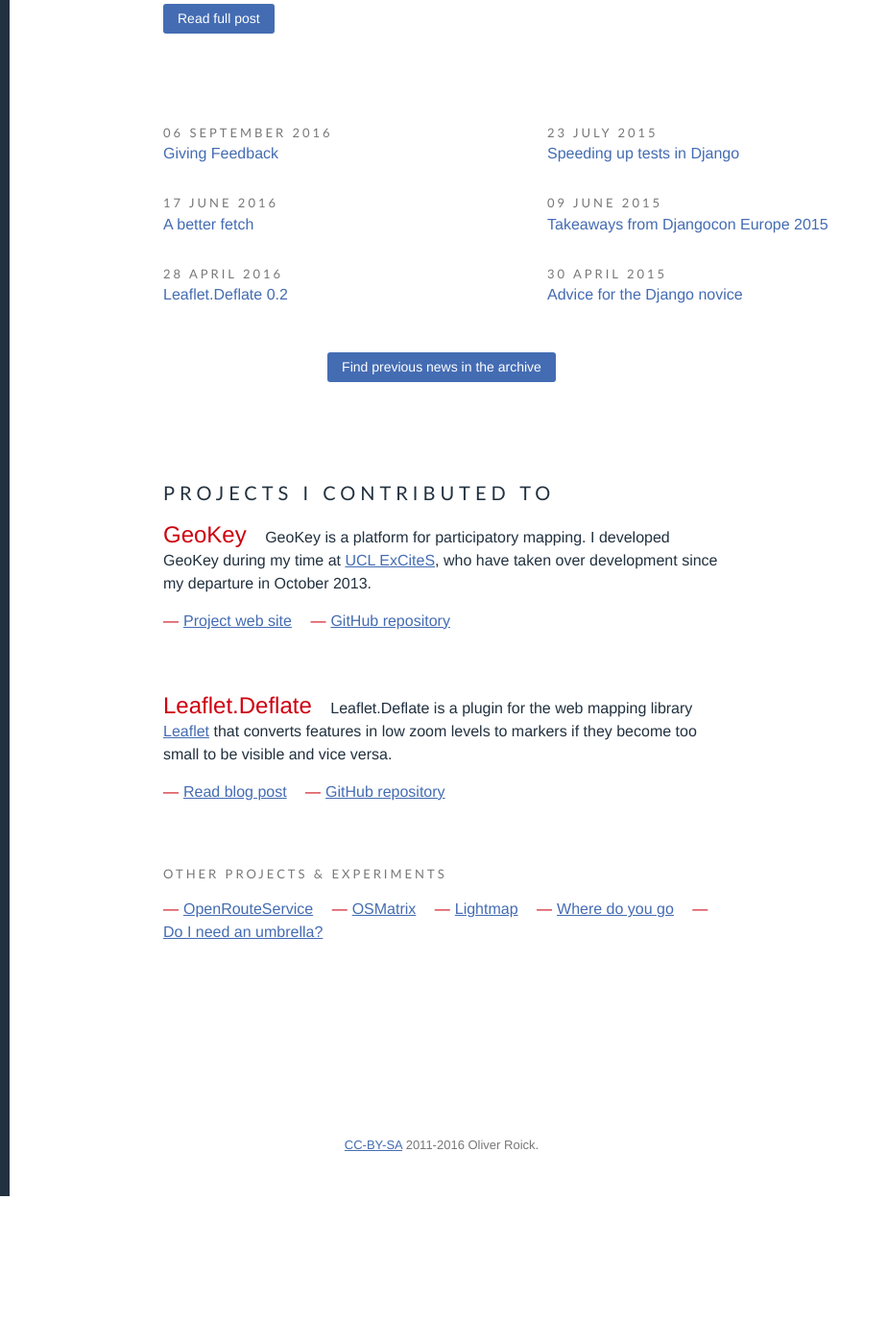
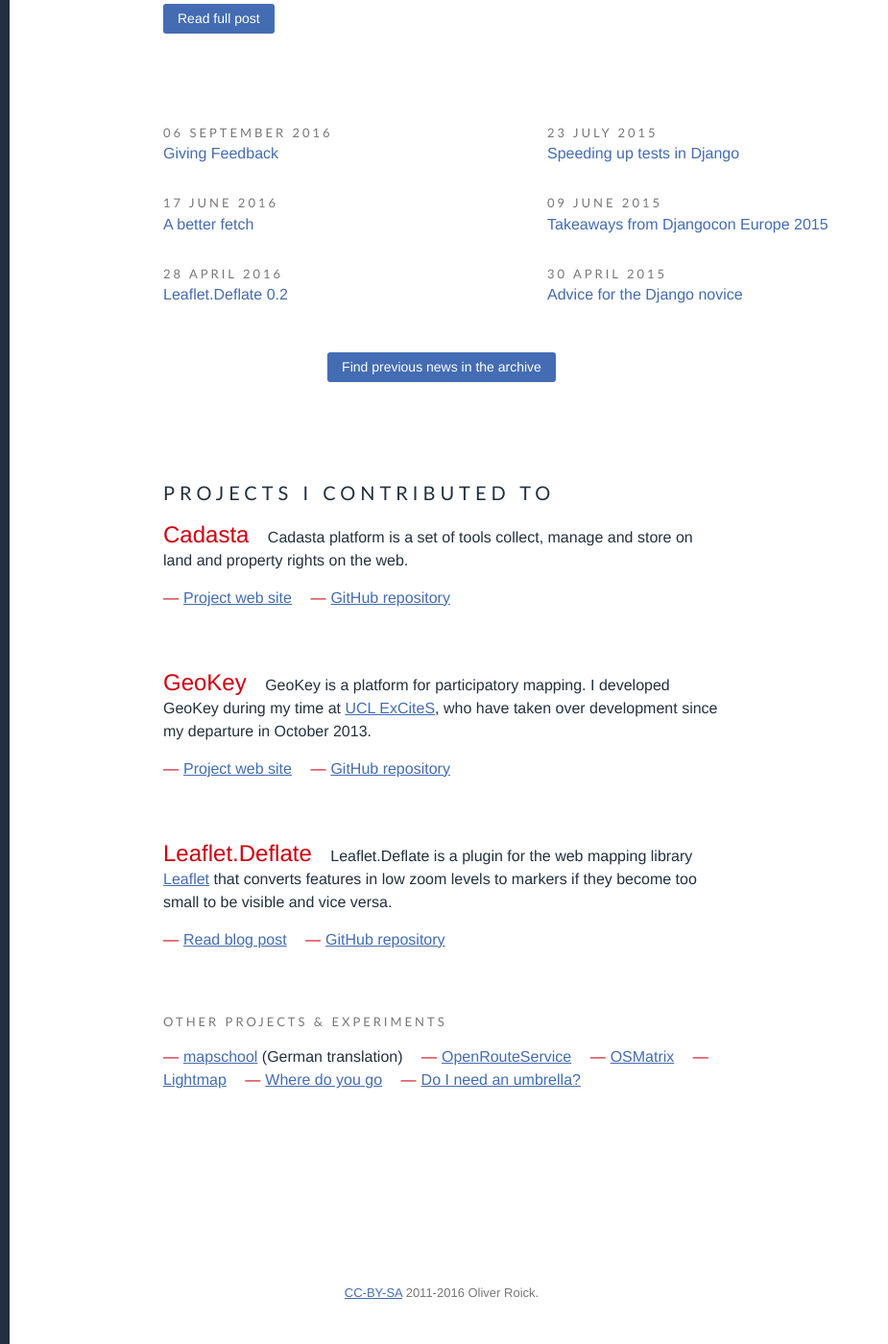
Before and after one commit to oliverroick/oliverroick.net, a Jekyll site: the page built from index.html, in a window 1280 px wide and 1400 px high, scrolled down 639 px. Shown: the whole window at 96% size, without its empty margins (0-925 px from the left). Built offline with Jekyll 4.4.1, drawn with Linux system fonts in a browser that asks for light colours; comment, search, counter and statistics services are not loaded; before the commit the page ends 1885 px from its top, so only the background shows below that.

Commit message:
Cadasta link on home page

```diff
--- a/index.html
+++ b/index.html
@@ -59,6 +59,16 @@ body_id: home
         <h2>Projects I contributed to</h2>
 
         <article>
+            <h3><a href="http://cadasta.org/platform/">Cadasta</a></h3>
+            <p>Cadasta platform is a set of tools collect, manage and store on land and property rights on the web.</p>
+
+            <ul class="links">
+                <li><a href="http://cadasta.org/platform/">Project web site</a></li>
+                <li><a href="https://github.com/Cadasta/cadasta-platform">GitHub repository</a></li>
+            </ul>
+        </article>
+
+        <article>
             <h3><a href="http://geokey.org.uk">GeoKey</a></h3>
             <p>GeoKey is a platform for participatory mapping. I developed GeoKey during my time at <a href="https://www.ucl.ac.uk/excites">UCL ExCiteS</a>, who have taken over development since my departure in October 2013.</p>
 
@@ -80,6 +90,7 @@ body_id: home
         <h3>Other projects &amp; experiments</h3>
         <article>
             <ul>
+                <li><a href="http://mapschool.io/">mapschool</a>  (German translation)</li>
                 <li><a href="http://openrouteservice.org/">OpenRouteService</a></li>
                 <li><a href="http://alborz.geog.uni-heidelberg.de/osmatrix/#timestamp/length_highway_major/6/9/8.489685058593748/49.09904896047899">OSMatrix</a></li>
                 <li><a href="http://lightmap.uni-hd.de/">Lightmap</a></li>
```
